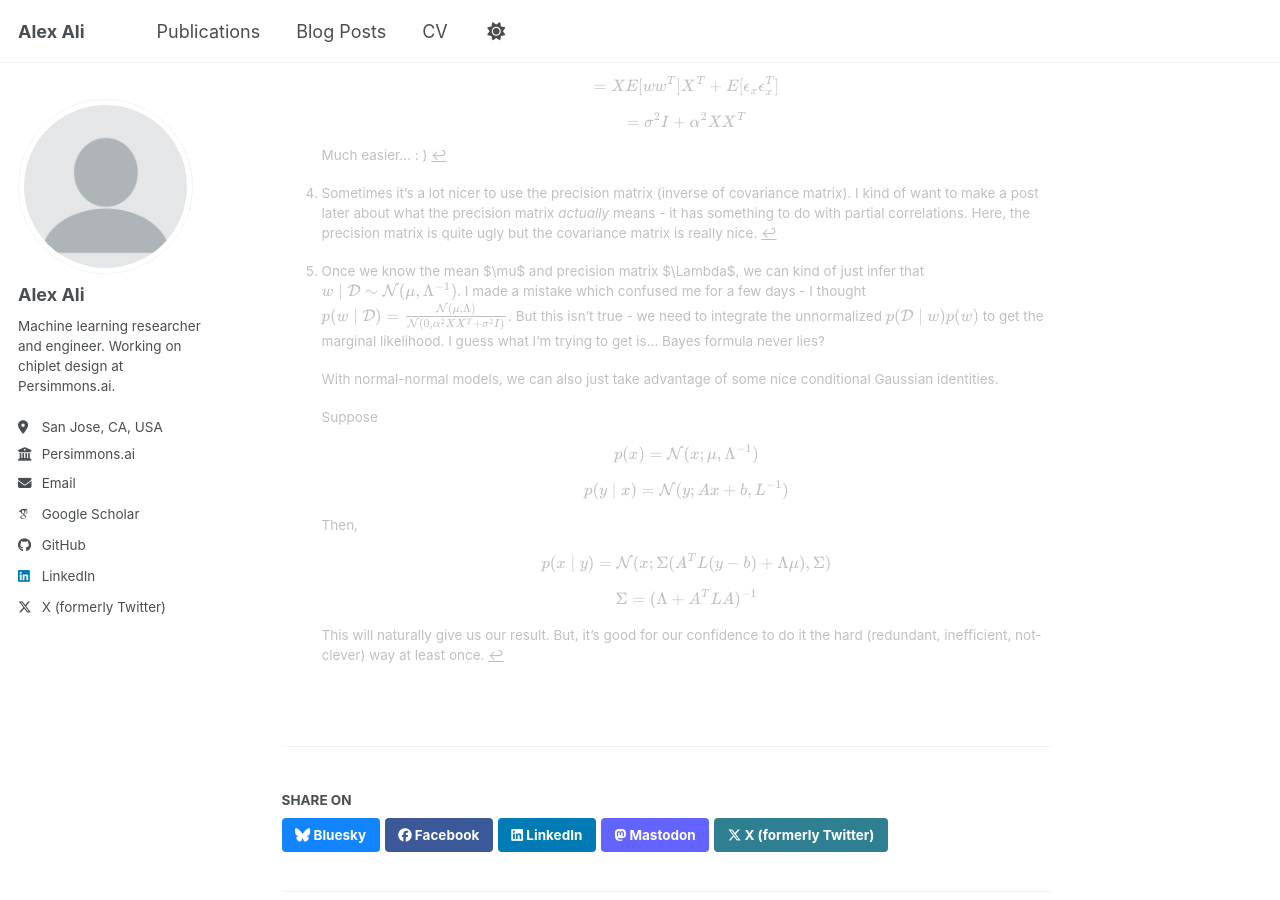
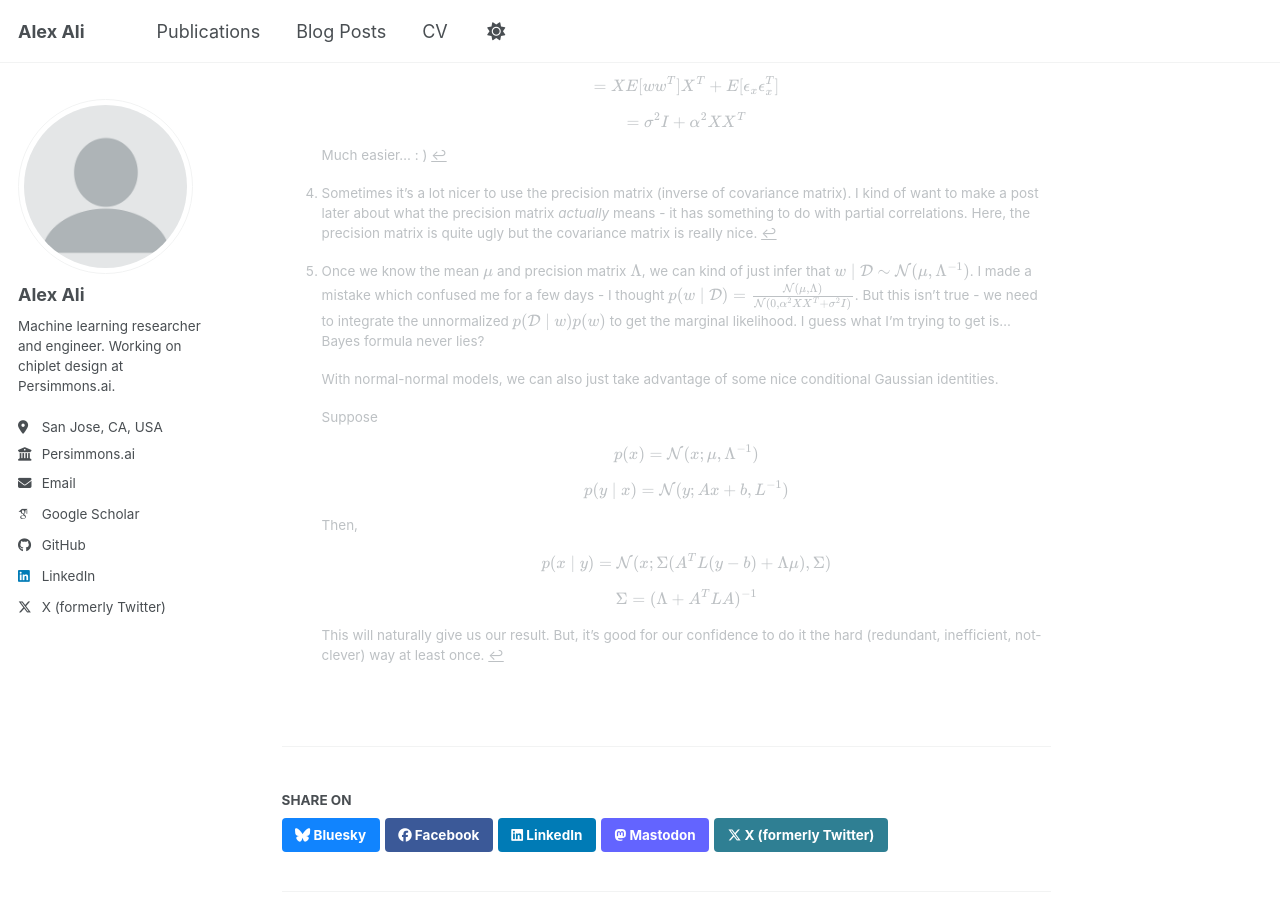
Before and after one commit to alexali04/alexali04.github.io, a Jekyll site: the page built from _posts/2024-11-22-bayesian-linear-regression.markdown, in a window 1280 px wide and 900 px high, scrolled down 17592 px. Built offline with Jekyll 4.4.1, drawn with Linux system fonts in a browser that asks for light colours; some web fonts are replaced; a script bundle is joined from its source files by our own code; library files that are not in the unit come from our copies.

Commit message:
more typos

```diff
--- a/_posts/2024-11-22-bayesian-linear-regression.markdown
+++ b/_posts/2024-11-22-bayesian-linear-regression.markdown
@@ -951,7 +951,7 @@ treated as a proxy to such.
     partial correlations. Here, the precision matrix is quite ugly but
     the covariance matrix is really nice.
 
-[^5]: Once we know the mean $\mu$ and precision matrix $\Lambda$, we can
+[^5]: Once we know the mean \\(\mu\\) and precision matrix \\(\Lambda\\), we can
     kind of just infer that
     \\(w \mid \mathcal{D} \sim \mathcal{N}(\mu, \Lambda^{-1})\\). I made a
     mistake which confused me for a few days - I thought
```
